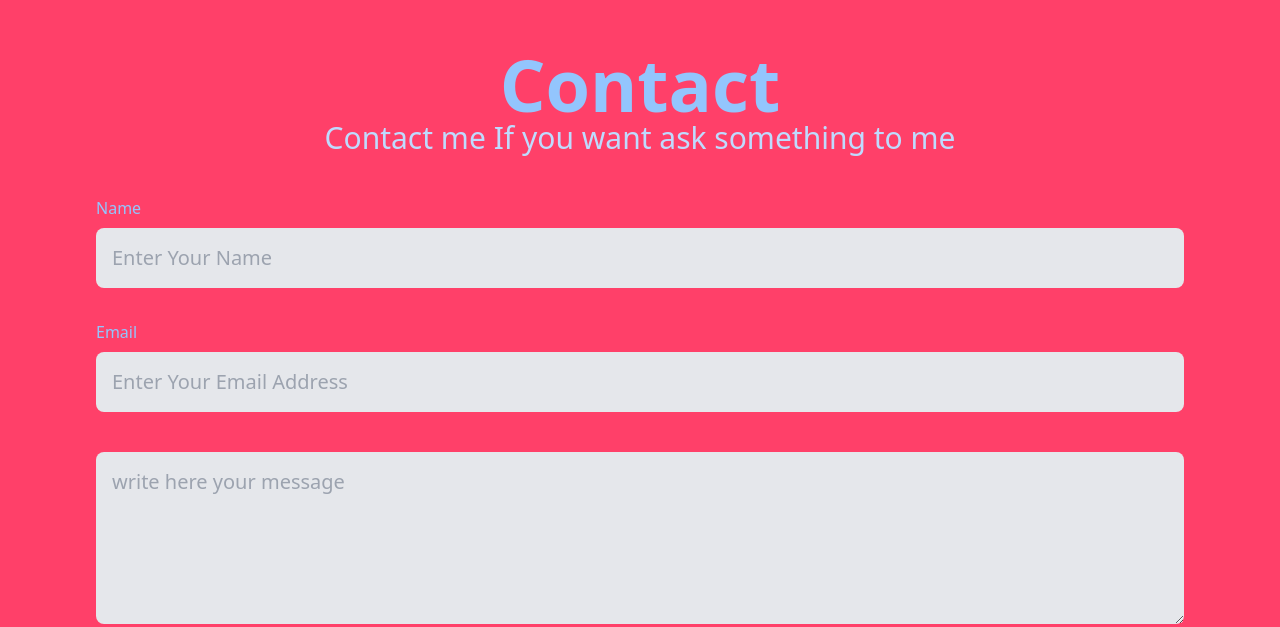
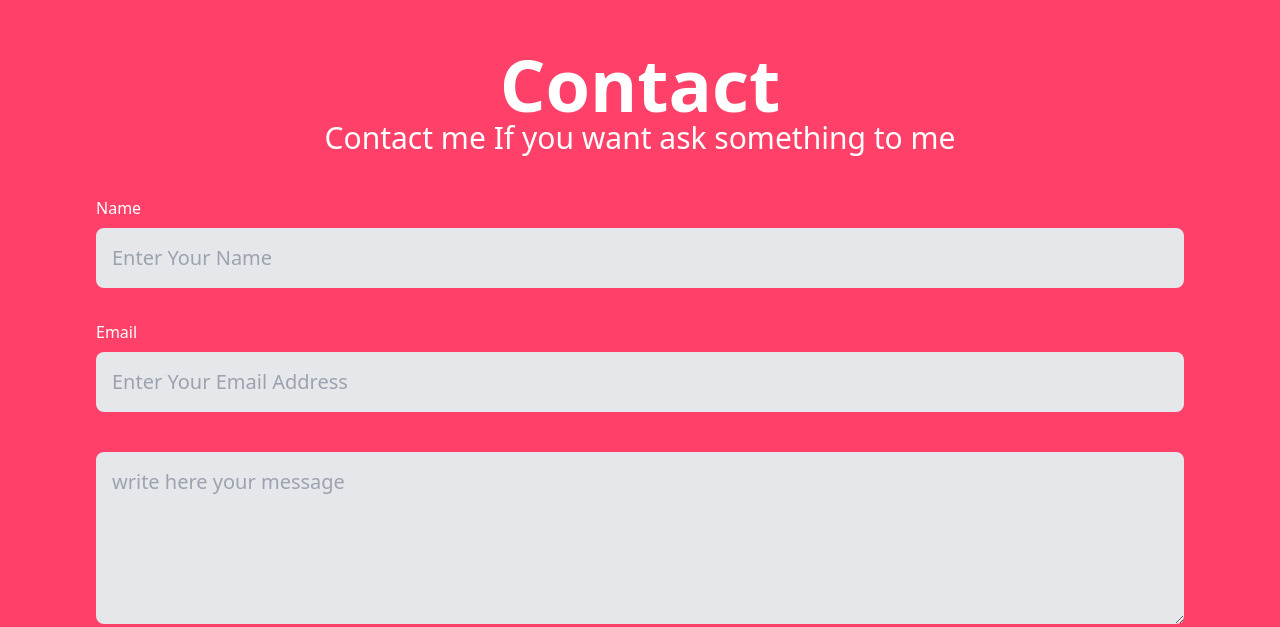
Before and after one commit to rizkimaulana51/rizkimaulana51.github.io, a website: page index.html in a window 1280 px wide. Shown: the part 3082-3709 px from the top of the page. Drawn offline with nearby package versions, Linux system fonts and the light colour scheme.

Commit message:
change size and color text service and contact

```diff
--- a/index.html
+++ b/index.html
@@ -176,7 +176,7 @@
             <path fill="#fbd46d" fill-opacity="1" d="M0,160L48,176C96,192,192,224,288,245.3C384,267,480,277,576,245.3C672,213,768,139,864,112C960,85,1056,107,1152,133.3C1248,160,1344,192,1392,208L1440,224L1440,320L1392,320C1344,320,1248,320,1152,320C1056,320,960,320,864,320C768,320,672,320,576,320C480,320,384,320,288,320C192,320,96,320,48,320L0,320Z"></path>
         </svg>
         <div class="container max-w-6xl mx-auto" data-aos="fade-right">
-            <h2 class="text-7xl text-yellow-200 bg-blue-500 rounded-3xl p-5 drop-shadow-lg font-bold tracking-tight text-center" data-aos="fade-left">Service
+            <h2 class="md:text-7xl sm:text-4xl text-white p-5 drop-shadow-lg font-bold tracking-tight text-center" data-aos="fade-left">Service
             </h2>
             <div class="grid grid-cols-4 gap-8 mt-10 sm:grid-cols-8 lg:grid-cols-12 sm:px-8 xl:px-0 cursor-pointer">
                 <div class="flex flex-col items-center justify-between col-span-4 px-8 py-12 space-y-4 bg-gray-100 hover:bg-blue-400 hover:text-white sm:rounded-xl">
@@ -296,10 +296,10 @@
                     </div>
                 </div>
                 <div class="w-full lg:w-12/12 xl:w-12/12">
-                    <div class="flex flex-col items-center justify-center text-blue-300 w-full h-full p-10 lg:p-16 xl:p-24">
-                        <h4 class="w-full text-7xl text-blue-300 font-bold text-center" data-aos="fade-up">Contact
+                    <div class="flex flex-col items-center justify-center text-white w-full h-full p-10 lg:p-16 xl:p-24">
+                        <h4 class="w-full md:text-7xl sm:text-4xl font-bold text-center" data-aos="fade-up">Contact
                         </h4>
-                        <p class="text-lg text-3xl text-blue-200 " data-aos="fade-down">Contact me If you want ask something to me
+                        <p class="text-lg md:text-3xl sm:text-2xl" data-aos="fade-down">Contact me If you want ask something to me
 
                         </p>
                         <div class="relative w-full mt-10 space-y-8" data-aos="fade-right">
```
Also changed, not shown: dist/output.css.
